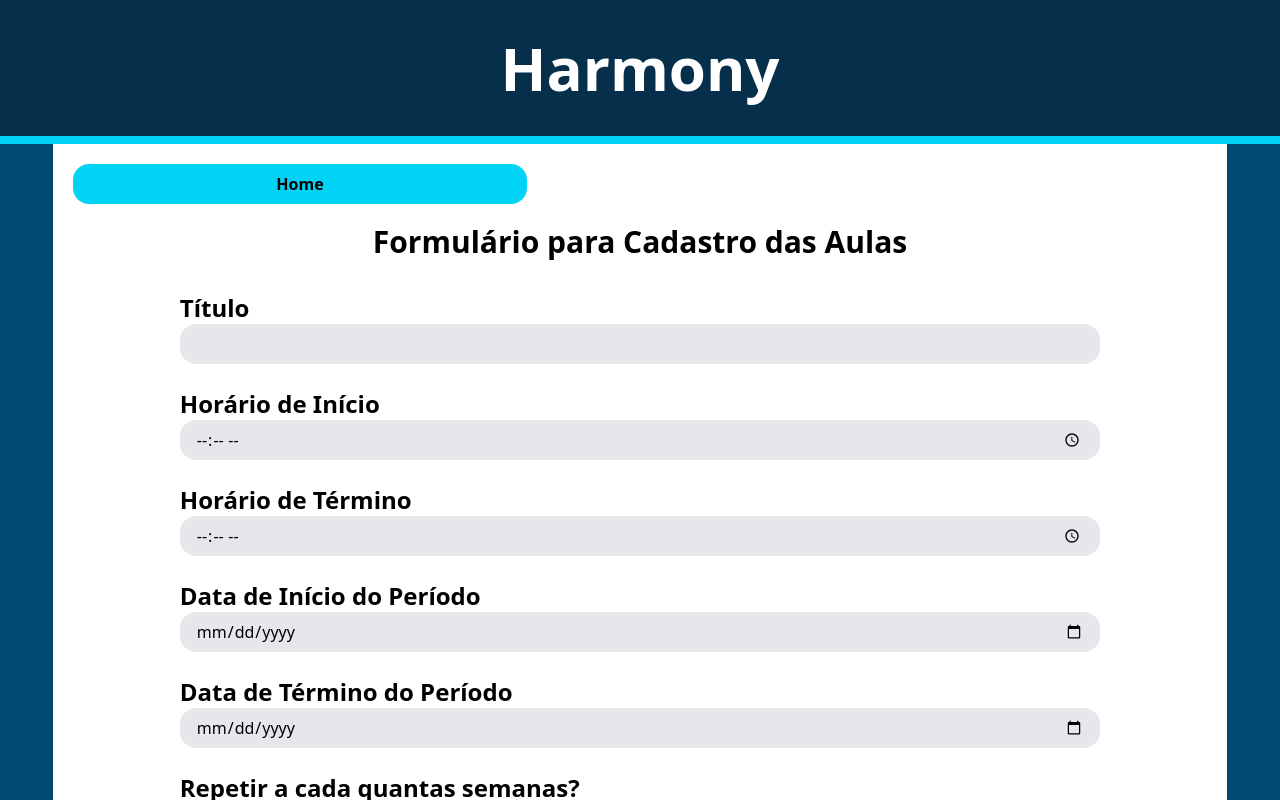
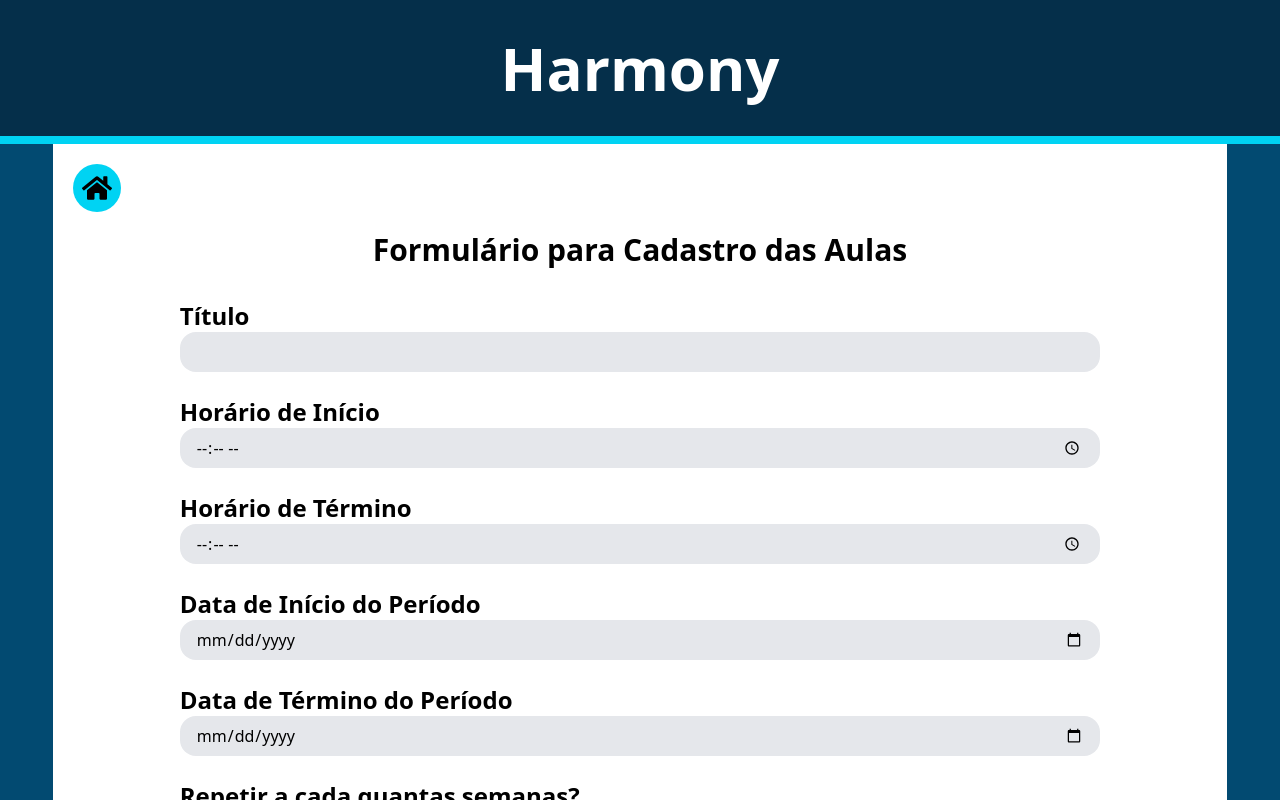
Before and after one commit to CarlosEduardo7700/harmony-system, a Next.js app: page /cadastro-aulas in a window 1280 px wide. Shown: the top 800 px of the page. Built offline with nearby package versions, Linux system fonts and the light colour scheme.

Commit message:
style: Reestilizando o botão de navegação para a Home com react-icons

```diff
--- a/src/app/cadastro-aulas/page.tsx
+++ b/src/app/cadastro-aulas/page.tsx
@@ -1,10 +1,11 @@
 import Link from "next/link";
+import { FaHome } from "react-icons/fa";
 
 export default function Home() {
   return (
     <div className="container-principal">
 
-        <Link href="/" className="back-home-button">Home</Link>
+        <Link href="/" className="back-home-button"><FaHome size={30}/></Link>
 
         <form action="" className="form-cadastro-aulas">
 
--- a/src/app/globals.css
+++ b/src/app/globals.css
@@ -63,6 +63,6 @@
   }
 
   .back-home-button {
-    @apply bg-cyan-400 h-10 w-2/5 mr-auto mb-5 rounded-2xl font-bold hover:bg-cyan-500 hover:text-white transition duration-300 cursor-pointer flex justify-center items-center;
+    @apply bg-cyan-400 h-12 w-12 mr-auto mb-5 rounded-4xl font-bold hover:bg-cyan-500 hover:text-white transition duration-300 cursor-pointer flex justify-center items-center;
   }
 }
```
Also changed, not shown: package.json (+6 -5 lines), 1 other file (tests, documents, lock files or other folders).
